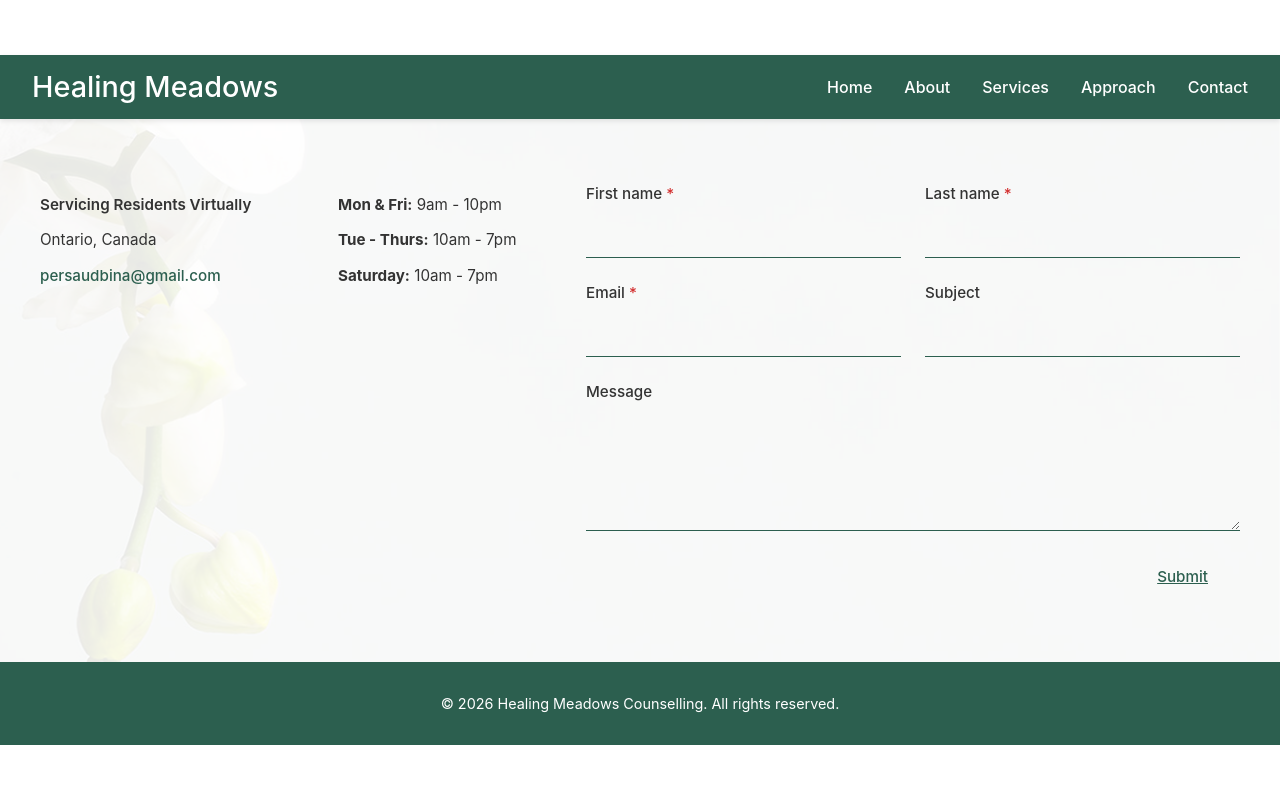
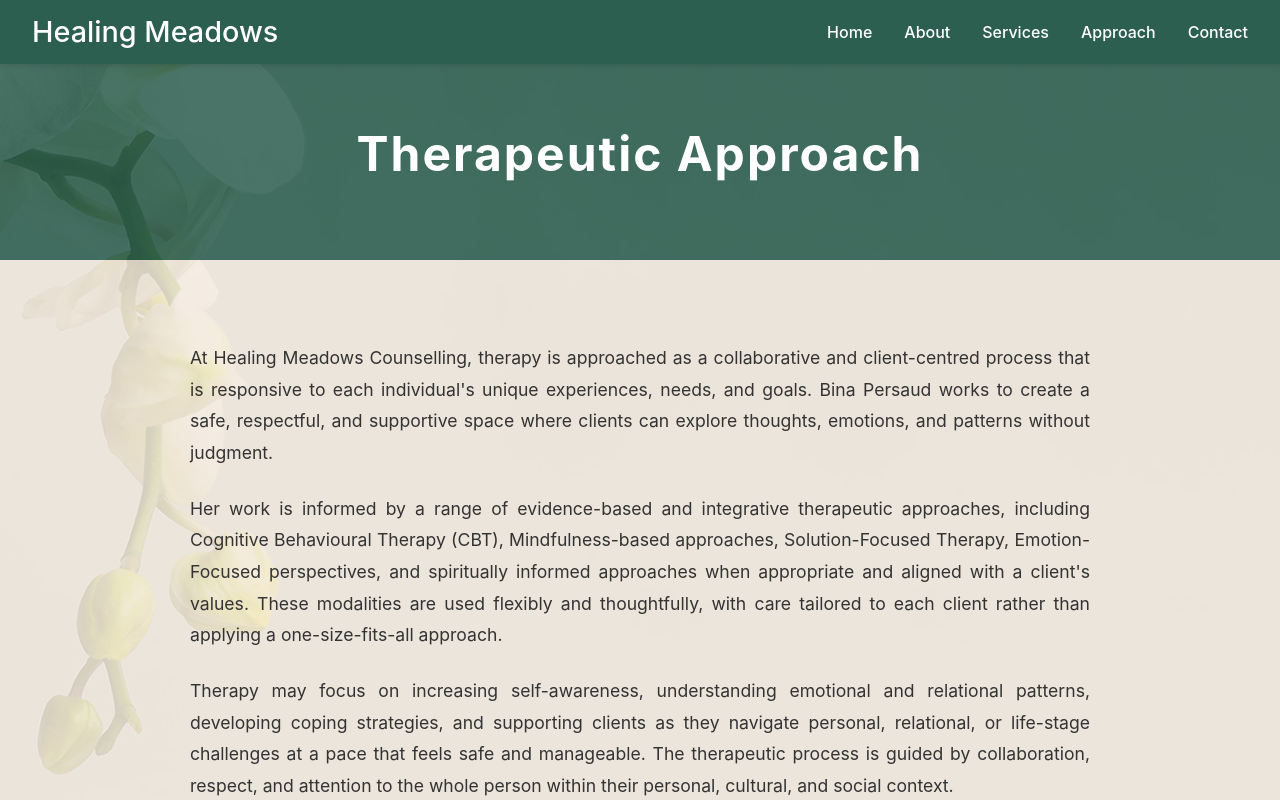
Before and after one commit to DeneshBP/HealingMeadowsSite, a React (Vite) app in the folder frontend/: page /therapeutic-approach in a window 1280 px wide. Shown: the top 800 px of the page. Built offline with nearby package versions, Linux system fonts and the light colour scheme.

Commit message:
added theraoeutic approach page and routes for nav

```diff
--- a/frontend/src/App.jsx
+++ b/frontend/src/App.jsx
@@ -6,6 +6,7 @@ import Footer from "./components/Footer";
 import Contact from "./components/Contact";
 import Home from "./pages/Home";
 import Services from "./pages/Services";
+import TherapeuticApproach from "./pages/TherapeuticApproach";
 import Therapists from "./pages/Therapists";
 
 function App() {
@@ -15,6 +16,7 @@ function App() {
       <Routes>
         <Route path="/" element={<Home />} />
         <Route path="/services" element={<Services />} />
+        <Route path="/therapeutic-approach" element={<TherapeuticApproach />} />
         <Route path="/therapist" element={<Therapists />} />
       </Routes>
       <Contact />
--- a/frontend/src/components/NavBar.jsx
+++ b/frontend/src/components/NavBar.jsx
@@ -9,7 +9,7 @@ function NavBar() {
                 <li><Link to="/">Home</Link></li>
                 <li><Link to="/therapist">About</Link></li>
                 <li><Link to="/services">Services</Link></li>
-                <li><a href="#approach">Approach</a></li>
+                <li><Link to="/therapeutic-approach">Approach</Link></li>
                 <li><a href="#contact">Contact</a></li>
             </ul>
         </nav>
--- /dev/null
+++ b/frontend/src/css/TherapeuticApproach.css
@@ -0,0 +1,76 @@
+/* Therapeutic Approach Container */
+.therapeutic-approach-container {
+  max-width: 100%;
+  margin: 0;
+  padding: 0;
+}
+
+/* Approach Page Hero Section */
+.approach-page-hero {
+  padding: 4rem 2rem;
+  background-color: rgba(44, 95, 79, 0.85);
+  color: white;
+  text-align: center;
+}
+
+.approach-page-hero h1 {
+  font-size: 3rem;
+  font-weight: 700;
+  margin: 0 0 1rem 0;
+  letter-spacing: 2px;
+}
+
+.approach-page-hero p {
+  font-size: 1.2rem;
+  margin: 0;
+  font-weight: 300;
+  letter-spacing: 0.5px;
+}
+
+/* Main Approach Section */
+.approach-main-section {
+  padding: 4rem 2rem;
+  background-color: rgba(245, 235, 225, 0.85);
+  display: flex;
+  align-items: center;
+  justify-content: center;
+  min-height: 600px;
+}
+
+.approach-main-content {
+  max-width: 900px;
+  width: 100%;
+}
+
+.approach-main-content p {
+  font-size: 1.1rem;
+  color: #333;
+  line-height: 1.8;
+  margin-bottom: 1.5rem;
+  text-align: justify;
+}
+
+.approach-main-content p:last-child {
+  margin-bottom: 0;
+}
+
+/* Responsive Design */
+@media (max-width: 768px) {
+  .approach-page-hero h1 {
+    font-size: 2rem;
+  }
+
+  .approach-page-hero p {
+    font-size: 1rem;
+  }
+
+  .approach-main-section {
+    min-height: auto;
+    padding: 2rem;
+  }
+
+  .approach-main-content p {
+    font-size: 1rem;
+    text-align: left;
+  }
+}
--- a/frontend/src/pages/Home.jsx
+++ b/frontend/src/pages/Home.jsx
@@ -67,8 +67,9 @@ function Home() {
           <div className="service-card">
             <h3>Individual Counselling (Adults)</h3>
             <p>
-              Personalized counselling sessions designed to help adults navigate life's challenges,
-              improve mental health, and achieve personal growth.
+              Welcome to our individual counselling services for adults. Sessions are tailored to
+              support your unique needs and provide a confidential space to explore personal
+              challenges, build self-awareness, and work toward meaningful change at your own pace.
             </p>
             <a href="/services#individual-adults" className="read-more">Read More</a>
           </div>
@@ -76,8 +77,9 @@ function Home() {
           <div className="service-card">
             <h3>Individual Counselling (Youth & Adolescents)</h3>
             <p>
-              Specialized support for young people facing difficulties during adolescence,
-              helping them develop coping strategies and self-understanding.
+              Our individual counselling services for youth and adolescents provide a supportive
+              and age-appropriate space to explore emotions, experiences, and challenges. Sessions
+              are guided with care to promote understanding, resilience, and healthy development.
             </p>
             <a href="/services#individual-youth" className="read-more">Read More</a>
           </div>
@@ -85,8 +87,9 @@ function Home() {
           <div className="service-card">
             <h3>Couples Counselling</h3>
             <p>
-              Therapeutic sessions for couples seeking to strengthen their relationship,
-              improve communication, and resolve conflicts.
+              Discover the importance of connection and communication in our couples counselling
+              sessions. We offer a supportive and neutral space for partners to explore relationship
+              concerns, strengthen understanding, and work collaboratively toward healthier patterns.
             </p>
             <a href="/services#couples-counselling" className="read-more">Read More</a>
           </div>
@@ -94,8 +97,9 @@ function Home() {
           <div className="service-card">
             <h3>Family Counselling</h3>
             <p>
-              Support for families working through relationship dynamics and communication challenges,
-              fostering healthier family connections.
+              Family relationships can be complex, and our family counselling services are designed
+              to support open communication, understanding, and growth within the family system.
+              Sessions focus on strengthening relationships while respecting each family member’s perspective.
             </p>
             <a href="/services#family-counselling" className="read-more">Read More</a>
           </div>
@@ -113,7 +117,7 @@ function Home() {
             modalities such as Cognitive Behavioural Therapy, Mindfulness, Solution-Focused Therapy,
             as well as emotion-focused and spiritually informed perspectives when appropriate.
           </p>
-          <a href="#" className="read-more">Read More</a>
+          <a href="/therapeutic-approach" className="read-more">Read More</a>
         </div>
       </section>
 
--- /dev/null
+++ b/frontend/src/pages/TherapeuticApproach.jsx
@@ -0,0 +1,45 @@
+import '../css/TherapeuticApproach.css';
+import { useEffect } from 'react';
+
+function TherapeuticApproach() {
+  useEffect(() => {
+    window.scrollTo(0, 0);
+  }, []);
+
+  return (
+    <div className="therapeutic-approach-container">
+      {/* Page Hero Section */}
+      <section className="approach-page-hero">
+        <h1>Therapeutic Approach</h1>
+      </section>
+
+      {/* Main Approach Content */}
+      <section className="approach-main-section">
+        <div className="approach-main-content">
+          <p>
+            At Healing Meadows Counselling, therapy is approached as a collaborative and client-centred process
+            that is responsive to each individual's unique experiences, needs, and goals. Bina Persaud works to
+            create a safe, respectful, and supportive space where clients can explore thoughts, emotions, and
+            patterns without judgment.
+          </p>
+          <p>
+            Her work is informed by a range of evidence-based and integrative therapeutic approaches, including
+            Cognitive Behavioural Therapy (CBT), Mindfulness-based approaches, Solution-Focused Therapy,
+            Emotion-Focused perspectives, and spiritually informed approaches when appropriate and aligned with
+            a client's values. These modalities are used flexibly and thoughtfully, with care tailored to each
+            client rather than applying a one-size-fits-all approach.
+          </p>
+          <p>
+            Therapy may focus on increasing self-awareness, understanding emotional and relational patterns,
+            developing coping strategies, and supporting clients as they navigate personal, relational, or
+            life-stage challenges at a pace that feels safe and manageable. The therapeutic process is guided
+            by collaboration, respect, and attention to the whole person within their personal, cultural, and
+            social context.
+          </p>
+        </div>
+      </section>
+    </div>
+  );
+}
+
+export default TherapeuticApproach;
--- a/frontend/src/pages/Therapists.jsx
+++ b/frontend/src/pages/Therapists.jsx
@@ -1,7 +1,12 @@
-import binaImage from '../assets/bina.jpeg';
-import '../css/Therapist.css';
+import binaImage from "../assets/bina.jpeg";
+import "../css/Therapist.css";
+import { useEffect } from 'react';
 
 function Therapists() {
+  useEffect(() => {
+    window.scrollTo(0, 0);
+  }, []);
+
   return (
     <div className="therapist-page">
       <section className="therapist-header">
@@ -11,25 +16,29 @@ function Therapists() {
       <section className="therapist-bio">
         <div className="bio-text">
           <p>
-            Bina provides counselling and psychotherapy services to individuals and families, supporting a range of
-            mental health concerns across different life stages. Her work is grounded in a client-centred and integrative
-            approach, drawing from evidence-informed modalities such as Cognitive Behavioural Therapy, Mindfulness,
-            Solution-Focused Therapy, as well as emotion-focused and spiritually informed perspectives when appropriate.
+            Bina provides counselling and psychotherapy services to individuals and families,
+            supporting a range of mental health concerns across different life stages. Her work is
+            grounded in a client-centred and integrative approach, drawing from evidence-informed
+            modalities such as Cognitive Behavioural Therapy, Mindfulness, Solution-Focused Therapy,
+            as well as emotion-focused and spiritually informed perspectives when appropriate.
           </p>
 
           <p>
-            Bina values attending to the whole person within the therapeutic process, recognizing the interconnected mental,
-            emotional, somatic, and spiritual aspects of experience. This approach supports clients in developing greater
-            self-awareness, understanding their concerns more deeply, and accessing their own internal resources.
+            Bina values attending to the whole person within the therapeutic process, recognizing
+            the interconnected mental, emotional, somatic, and spiritual aspects of experience. This
+            approach supports clients in developing greater self-awareness, understanding their
+            concerns more deeply, and accessing their own internal resources.
           </p>
 
           <p>
-            She has a particular interest in exploring how experiences across childhood, adolescence, and adulthood can
-            influence emotional well-being. Her work is informed by many years of experience as an Early Childhood Educator,
-            which contributes to her sensitivity to developmental needs and relational patterns. Bina is an Indo-Caribbean
-            woman born and raised in Toronto and is mindful of the role that culture, identity, and social context play in
-            mental health. She strives to provide a respectful, collaborative, and supportive therapeutic environment for
-            individuals from diverse backgrounds.
+            She has a particular interest in exploring how experiences across childhood,
+            adolescence, and adulthood can influence emotional well-being. Her work is informed by
+            many years of experience as an Early Childhood Educator, which contributes to her
+            sensitivity to developmental needs and relational patterns. Bina is an Indo-Caribbean
+            woman born and raised in Toronto and is mindful of the role that culture, identity, and
+            social context play in mental health. She strives to provide a respectful,
+            collaborative, and supportive therapeutic environment for individuals from diverse
+            backgrounds.
           </p>
         </div>
       </section>
@@ -38,9 +47,10 @@ function Therapists() {
         <div className="approach-wrapper">
           <div className="approach-text">
             <p>
-              Bina values a client centred and holistic approach to therapy. She provides treatment for a variety of mental
-              health issues including anxiety, depression, trauma, self-esteem, and relationship/family issues. As a goal
-              orientated therapist, she will work with you to become your best possible self.
+              Bina values a client centred and holistic approach to therapy. She provides treatment
+              for a variety of mental health issues including anxiety, depression, trauma,
+              self-esteem, and relationship/family issues. As a goal orientated therapist, she will
+              work with you to become your best possible self.
             </p>
           </div>
           <div className="approach-image">
```
